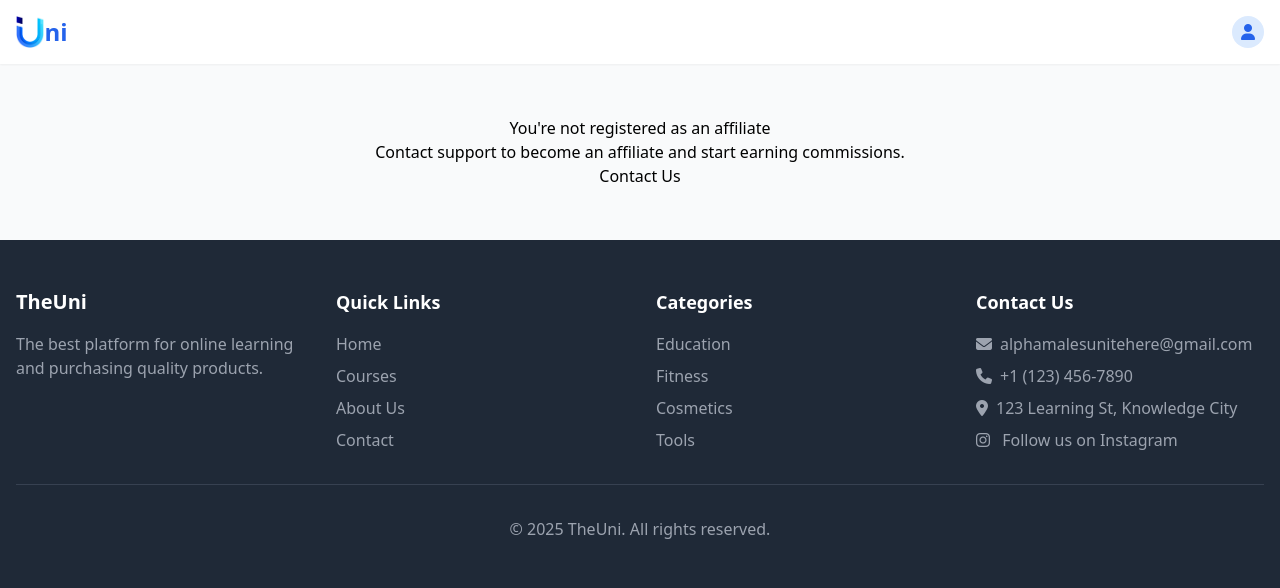
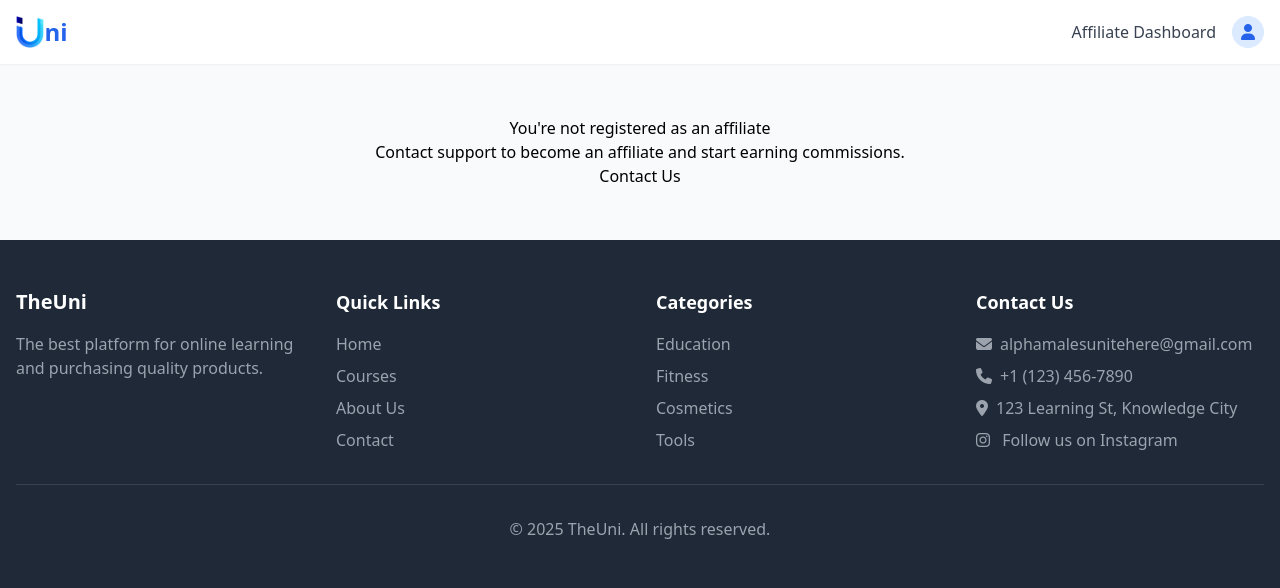
Before and after one commit to Raxan7/course_ecommerce, a Django app: page /affiliate/dashboard/ in a window 1280 px wide. Shown: the top 588 px of the page. Run offline with Django 5.2, Linux system fonts and the light colour scheme; a user stored in the database is signed in; data that the repository does not hold is empty; some libraries are stand-ins or nearby versions.

Commit message:
Added reqquirements for env

```diff
--- a/core/templates/core/partials/_header.html
+++ b/core/templates/core/partials/_header.html
@@ -13,6 +13,9 @@
             <div class="hidden md:flex items-center space-x-8">
                 <div class="flex items-center space-x-4">
                     {% if user.is_authenticated %}
+                    <a href="{% url 'affiliate_dashboard' %}" class="text-gray-700 hover:text-blue-600 font-medium">
+                        Affiliate Dashboard
+                    </a>
                     <div class="relative" x-data="{ open: false }">
                         <button @click="open = !open" class="flex items-center space-x-2 focus:outline-none">
                             <div class="w-8 h-8 rounded-full bg-blue-100 flex items-center justify-center">
@@ -51,6 +54,11 @@
         <ul class="space-y-4 p-4">
             {% if user.is_authenticated %}
             <li>
+                <a href="{% url 'affiliate_dashboard' %}" class="text-gray-700 hover:text-blue-600 font-medium">
+                    Affiliate Dashboard
+                </a>
+            </li>
+            <li>
                 <a href="{% url 'logout' %}" onclick="event.preventDefault(); document.getElementById('mobile-logout-form').submit();" class="text-gray-700 hover:text-blue-600 font-medium">
                     Logout
                 </a>
--- a/requirements.txt
+++ b/requirements.txt
@@ -7,6 +7,7 @@ djangorestframework==3.13.1  # Critical - last version with NullBooleanField
 idna==3.10
 pillow==10.4.0
 PyMySQL==1.1.1
+python-decouple==3.8
 requests==2.32.3
 sqlparse==0.4.4
 urllib3==2.2.3
```
